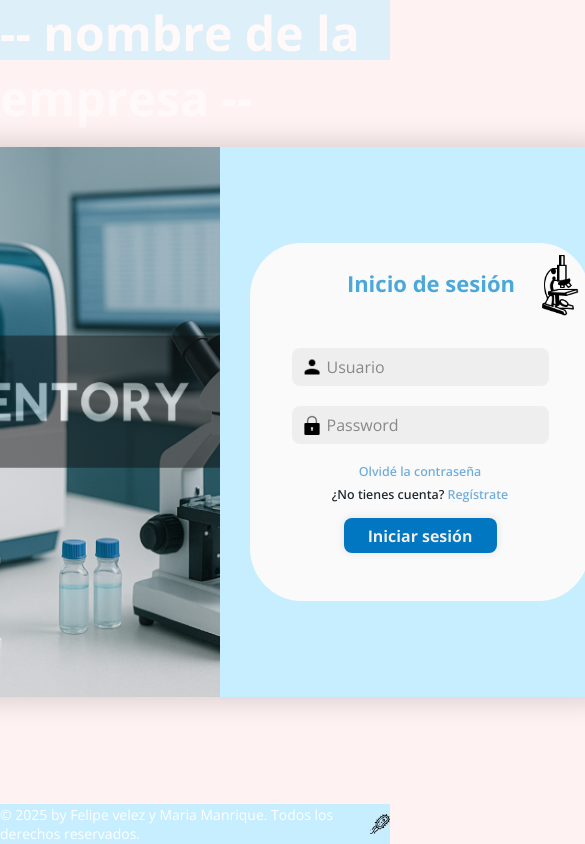
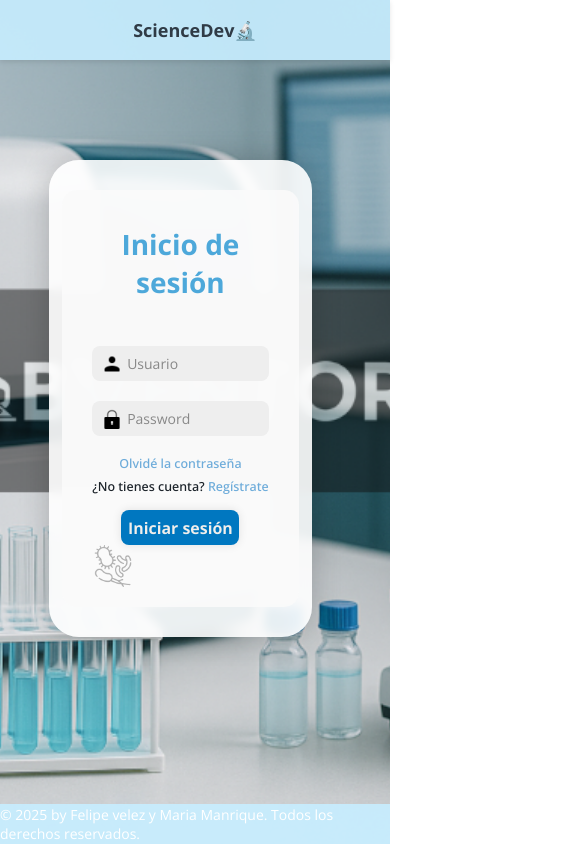
Before and after one commit to mafemanriquemoreno/login-Dise-o-frontend-proyeto, a plain HTML site: page index.html in a window 390 px wide. Shown: the top 844 px of the page, 585 px wide, since content can reach past the window. Drawn offline with nearby package versions, Linux system fonts and the light colour scheme.

Commit message:
Adicion del responsive 03-06-2025

```diff
--- a/index.html
+++ b/index.html
@@ -4,14 +4,17 @@
     <meta charset="UTF-8">
     <meta name="viewport" content="width=device-width, initial-scale=1.0">
     <title> Inicio de sesion LabVentory </title>
+    <meta name="viewport" content="width=device-width, initial-scale=1.0, maximum-scale=1.0, user-scalable=no">
     <link rel="stylesheet" href="styles.css">
 
 </head>
 
 <body>
 
-    <header>
-        <h1 class="header-titulo"> -- nombre de la empresa -- </h1>
+    <header class="header">
+
+        <h1 class="header-titulo"> ScienceDev🔬 </h1>
+
     </header>
 
     <main>
@@ -24,7 +27,6 @@
             <div class="login-box">
                 <form action="">
                     <div class="titulo-box">
-                        <img src="imagenes/microscopio_icon.png" alt="microscopio" class="microscopio-icon">
                         <h2>Inicio de sesión </h2>
                     </div>
 
@@ -49,9 +51,10 @@
                         <p>¿No tienes cuenta? <a href="registro.html">Regístrate</a></p>
                     </div>
 
-                    <div class="container-2">
-                        <!-- <img src="/imagenes/bacteria_icon.png" alt="Bacteria" class="bacteria-icon"> -->
-                        <button type="submit" class="btn">Iniciar sesión</button>
+                    <button type="submit" class="btn">Iniciar sesión</button>
+
+                    <div class="icono-2">
+                        <img src="imagenes/bacteria_icon.png" alt="Bacteria" class="bacteria-icon">
                     </div>
                 </form>
             </div>
@@ -60,8 +63,6 @@
 
     <footer>
         <p class="footer-texto">© 2025 by Felipe velez y Maria Manrique.   Todos los derechos reservados.</p>
-        <img src="/imagenes/bacterias.png" alt="Bacteria" class="bacteria-icon">
-
     </footer>
 
 
--- a/styles.css
+++ b/styles.css
@@ -18,10 +18,28 @@ body{
 
 }
 
+header {
+     position: fixed; /* Cambiado de absolute a fixed */
+    top: 0;
+    left: 0;
+    width: 100%;
+    height: 60px;
+    background-color: #C7EEFF;
+    color: #303b46;
+    display: flex;
+    justify-content: right;
+    align-items: center; /* Añadido para centrar verticalmente */
+    font-size: 24px;
+    font-weight: bold;
+    z-index: 1000; /* Asegura que esté sobre todo */
+    padding: 0 20px; /* Espaciado interno */
+    box-shadow: 0 2px 5px rgba(0,0,0,0.1);
+}
+
 .container{
     position: relative;
     width: 850px;
-    height: 550px;
+    height: 580px;
     background: #fff;
     box-shadow: 0 0 30px rgba(0, 0, 0, .2);
     border-radius: 30px;
@@ -42,18 +60,19 @@ body{
     text-align: center;
     border-radius: 0 30px 30px 0;
 }
+.titulo-box{
+    display: flex;
+    align-items: center;
+    flex-direction: column;
+    justify-content: center;
+    width: 100%;
+}
+.container h2{
+    font-size: 36px;
+    color: #4DA8DA;
+    margin: 15px 10px 35px 10px;
+}
 
-.microscopio-icon{
-    width: 65px;
-    height: 65px;
-    margin: 10px 0 20px 0;
-}
-.titulo-box{
-    width: 100%;
-    display: flex;
-    flex-direction: row-reverse;
-    justify-content: right;
-}
 .login-box{
     position: absolute;
     right: 0;
@@ -77,12 +96,6 @@ form{
     flex-direction: column;
     align-items: center;
     margin: 30px;
-}
-
-.container h2{
-    font-size: 22px;
-    color: #4DA8DA;
-    margin: 25px 10px 35px 10px;
 }
 
 .input-box{
@@ -171,15 +184,17 @@ form{
     text-decoration: none;
 }
 .bacteria-icon{
-    width: 20px;
-    height: 20px;
-    margin:  0;
+    width: 42px;
+    height: 42px;
+    margin: 0 0 0 10px;
+    opacity: 0.3;
 }
-.container-2{
+.icono-2{
     display: flex;
     flex-direction: row;
-    justify-content: space-around;
+    align-items: baseline;
     width: 100%;
+    margin: 0;
 }
 
 .btn {
@@ -203,28 +218,12 @@ form{
 .btn:active {
     background: #1381c5;
     transition: .1s ease-in-out;
-    width: 38%;
+    width: 37%;
     height: 28px;
 }
 .btn:disabled {
     background: #A0C4E0;
     cursor: not-allowed;
-}
-
-
-header {
-    position: absolute;
-    top: 0;
-    left: 0;
-    width: 100%;
-    height: 60px;
-    background-color: #C7EEFF;
-    color: #fff;
-    display: flex;
-    justify-content:right;
-    font-size: 24px;
-    font-weight: bold;
-    opacity: 0.6;
 }
 
 footer {
@@ -240,3 +239,97 @@ footer {
     align-items: center;
     font-size: 14px;
 }
+
+@media screen and (max-width: 900px) {
+    .container {
+        width: 90%;
+        height: auto;
+        flex-direction: column;
+        margin: 80px 0;
+    }
+
+    .logo-box {
+        width: 100%;
+        height: 150px;
+        border-radius: 30px 30px 0 0;
+    }
+
+    .logo-box img {
+        width: 100%;
+        height: 100%;
+        object-fit: cover;
+        border-radius: 30px 30px 0 0;
+    }
+
+    .login-box {
+        position: relative;
+        width: 100%;
+        height: auto;
+        padding: 30px 0;
+        border-radius: 0 0 30px 30px;
+    }
+
+    form {
+        width: 90%;
+        height: auto;
+        padding: 20px;
+        margin: 0 auto;
+        border-radius: 15px;
+    }
+}
+
+@media screen and (max-width: 600px) {
+    .header-titulo {
+        font-size: 20px;
+    }
+    .logo-box {
+        display: none;
+    }
+
+    body {
+        background: url('imagenes/imagen_inicio.png') no-repeat center center fixed;
+        background-size: cover;
+        justify-content: flex-start;
+        padding-top: 80px;
+    }
+
+    .container {
+        background-color: rgba(255, 255, 255, 0.9);
+        backdrop-filter: blur(5px);
+    }
+
+    .login-box {
+        background-color: transparent;
+    }
+
+    form {
+        background-color: rgba(250, 250, 250, 0.95);
+    }
+
+    /* Ajustar header y footer */
+    header {
+        justify-content: center;
+        background-color: rgba(199, 238, 255, 0.9);
+    }
+
+    footer {
+        background-color: rgba(199, 238, 255, 0.9);
+    }
+}
+
+@media screen and (max-width: 400px) {
+    .header-titulo {
+        font-size: 18px;
+    }
+    .container h2 {
+        font-size: 28px;
+    }
+
+    .input-box input {
+        font-size: 14px;
+    }
+
+    .btn {
+        width: 60%;
+    }
+}
```
Also changed, not shown: imagenes/microscopio.png (added).
